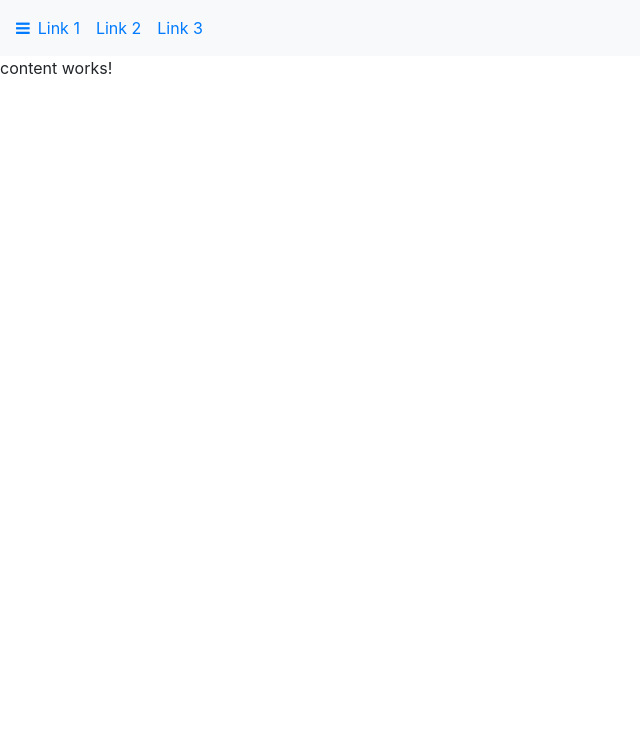
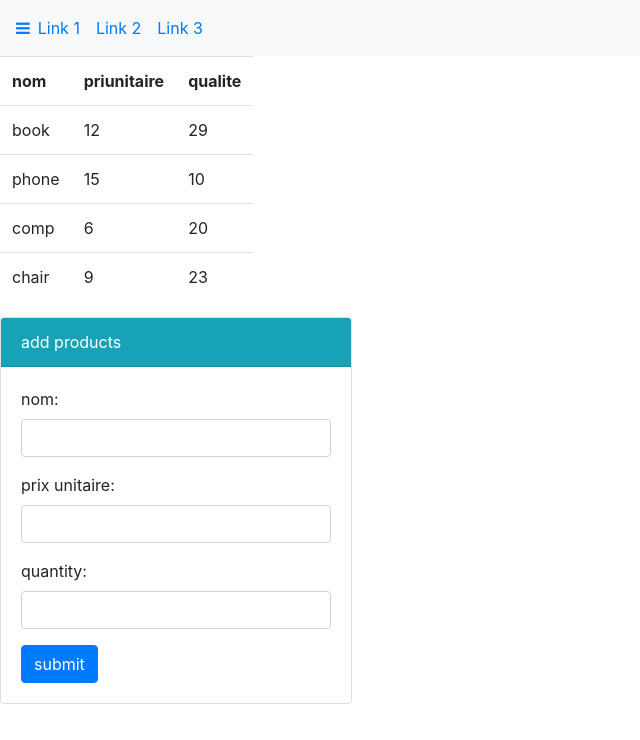
Before and after one commit to Oghenedoro/ProductManagementAPP, an Angular app in the folder productManagement/: page / in a window 1280 px wide. Shown: the top 740 px of the page, without its empty margins (0-640 px from the left). Built offline with nearby package versions, Linux system fonts and the light colour scheme.

Commit message:
set up of model-service-prodList-formular

```diff
--- a/productManagement/src/app/content/content.component.html
+++ b/productManagement/src/app/content/content.component.html
@@ -1,3 +1 @@
-<p>
-  content works!
-</p>
+<app-produit></app-produit>
--- /dev/null
+++ b/productManagement/src/app/produit/produit.component.html
@@ -0,0 +1,40 @@
+<div class="row">
+   <table class="table table-hover">
+      <div class="col-lg-8">
+        <tr>
+          <th>nom</th><th>priunitaire</th><th>qualite</th>
+        </tr>
+        <tr *ngFor="let p of produits">
+          <td>{{p.nom}}</td>
+          <td>{{p.prixUnitaire}}</td>
+          <td>{{p.quantity}}</td>
+        </tr>
+      </div>
+   </table>
+
+   <div class="col-lg-6">
+      <div class="card">
+         <div class="card-header bg-info text-white">
+           add products
+         </div>
+         <div class="card-body">
+           <form>
+             <div class="form-group">
+              <label>nom:</label>
+               <input type="text" formControlName="nom" class="form-control"/>
+             </div>
+             <div class="form-group">
+              <label>prix unitaire:</label>
+               <input type="number" formControlName="prixUnitaire" class="form-control"/>
+             </div>
+             <div class="form-group">
+              <label>quantity:</label>
+               <input type="number" formControlName="quantity" class="form-control"/>
+             </div>
+             <button class="btn btn-primary">submit</button>
+          </form>
+        </div>
+     </div>
+
+  </div>
+  </div>
--- /dev/null
+++ b/productManagement/src/app/produit/produit.component.ts
@@ -0,0 +1,20 @@
+import { Component, OnInit } from '@angular/core';
+import  { ProduitService } from './produit.service';
+import  {  Produit  }  from '../shared/produit';
+
+@Component({
+  selector: 'app-produit',
+  templateUrl: './produit.component.html',
+  styleUrls: ['./produit.component.css']
+})
+export class ProduitComponent implements OnInit {
+
+    public produits:Produit[];
+
+  constructor(private produitService:ProduitService) { }
+
+  ngOnInit() {
+     this.produits = this.produitService.getProduits();
+  }
+
+}
--- /dev/null
+++ b/productManagement/src/app/produit/produit.service.ts
@@ -0,0 +1,42 @@
+import { Injectable } from '@angular/core';
+import { Produit } from '../shared/produit';
+
+@Injectable({
+  providedIn: 'root'
+})
+export class ProduitService {
+
+    private produits : Produit[]=[];
+
+     constructor() {
+      let p1 : Produit = new Produit();
+      let p2 : Produit = new Produit();
+      let p3 : Produit = new Produit();
+      let p4 : Produit = new Produit();
+
+      p1.nom = "book";
+      p1.prixUnitaire = 12;
+      p1.quantity = 29;
+
+      p2.nom = "phone";
+      p2.prixUnitaire = 15;
+      p2.quantity = 10;
+
+      p3.nom = "comp";
+      p3.prixUnitaire = 6;
+      p3.quantity = 20;
+
+      p4.nom = "chair";
+      p4.prixUnitaire = 9;
+      p4.quantity = 23;
+
+      this.produits.push(p1);
+      this.produits.push(p2);
+      this.produits.push(p3);
+      this.produits.push(p4);
+    }
+
+  getProduits():Produit[]{
+      return this.produits;
+    }
+}
--- /dev/null
+++ b/productManagement/src/app/shared/produit.ts
@@ -0,0 +1,9 @@
+export class Produit{
+
+  public nom : string;
+  public prixUnitaire : number;
+  public quantity : number;
+
+     constructor(){
+ }
+}
```
Also changed, not shown: productManagement/src/app/app.module.ts (+5 -2 lines), productManagement/src/app/produit/produit.component.css (added), 2 other files (tests, documents, lock files or other folders).
